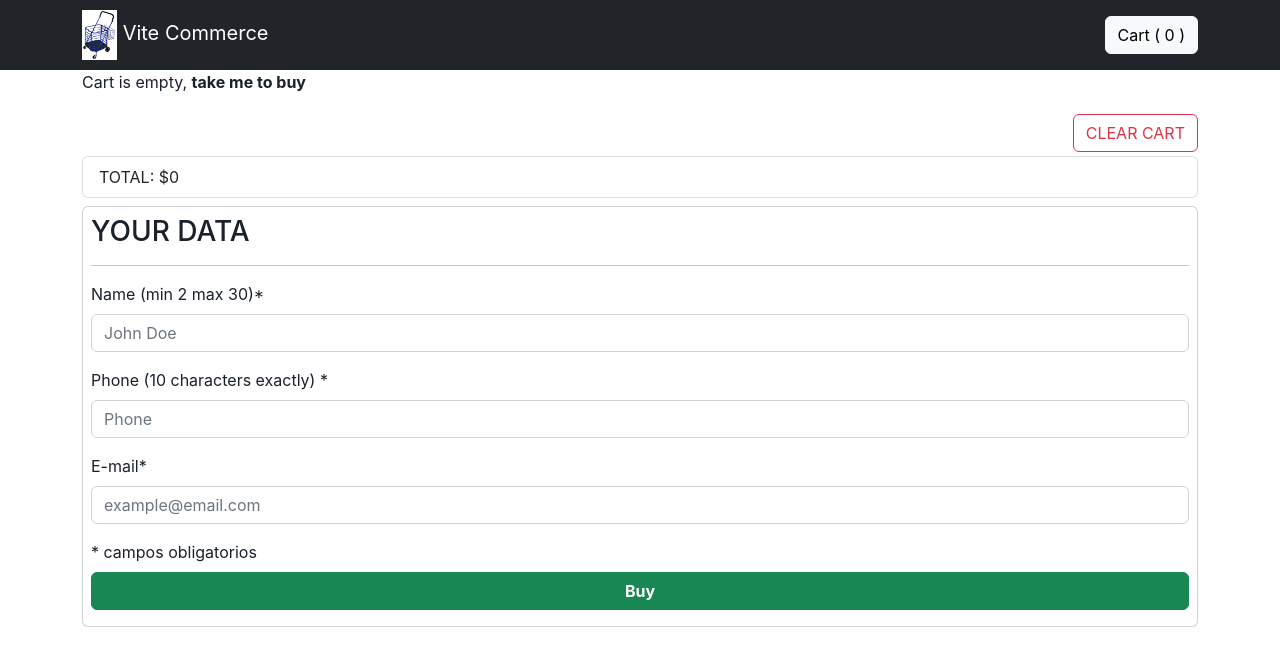
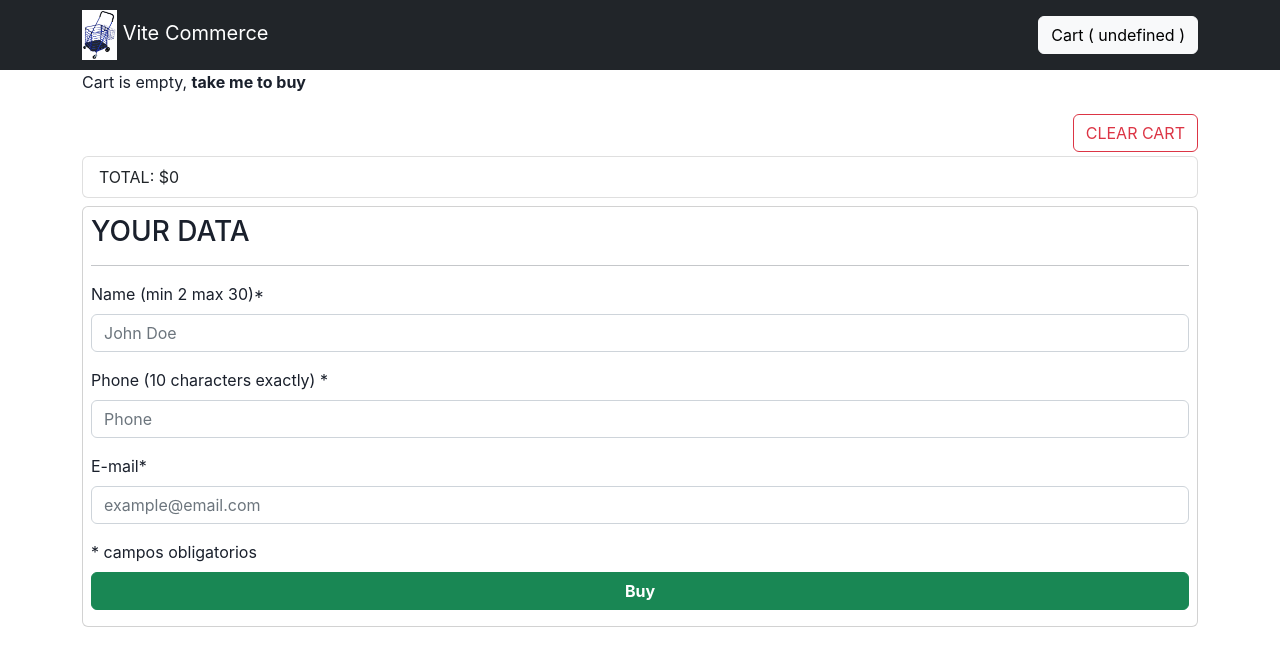
Before and after one commit to facund1n/viteCommerce, a React (Vite) app: page /checkout in a window 1280 px wide. Shown: the top 666 px of the page. Built offline with nearby package versions, Linux system fonts and the light colour scheme.

Commit message:
endpoints ^ referenceis bug fix

```diff
--- a/src/CartFunctions.jsx
+++ b/src/CartFunctions.jsx
@@ -7,7 +7,7 @@ const CartFunctions = () => {
   const [totalPrice, setTotalPrice] = useState(0);
 
   useEffect(() => {
-    console.log("carrito: ", cart);
+    console.log("carrito: ", cart, typeof cart);
     console.log("total: ", totalPrice);
   }, [cart, totalPrice]);
 
--- a/src/components/NavBar.jsx
+++ b/src/components/NavBar.jsx
@@ -3,9 +3,10 @@ import Button from "react-bootstrap/Button";
 import Navbar from "react-bootstrap/Navbar";
 import { Link } from "react-router-dom";
 
-function BrandExample({ cart }) {
+function BrandExample({ data }) {
   return (
     <>
+      {console.log(data)}
       <Navbar bg="dark" variant="dark">
         <Container>
           <Link to="/">
@@ -21,7 +22,7 @@ function BrandExample({ cart }) {
           </Link>
           <Navbar.Text>
             <Link to="/checkout">
-              <Button variant="light">Cart {`( ${cart.length} )`}</Button>
+              <Button variant="light">Cart {`( ${data} )`}</Button>
             </Link>
           </Navbar.Text>
         </Container>
--- a/src/components/products/OneProductDetail.jsx
+++ b/src/components/products/OneProductDetail.jsx
@@ -16,7 +16,7 @@ const OneProductDetail = ({ data, addToCart }) => {
 
   return (
     <>
-      <NavBar />
+      <NavBar data={data} />
       <Container className="py-2">
         <div
           style={{
--- a/src/components/products/OneProductFetch.jsx
+++ b/src/components/products/OneProductFetch.jsx
@@ -16,7 +16,6 @@ const OneProductFetch = ({ addToCart }) => {
   return (
     <>
       <OneProductDetail data={data} addToCart={addToCart} />
-      <Navbar data={data} />
     </>
   );
 };
--- a/src/views/CartDetail.jsx
+++ b/src/views/CartDetail.jsx
@@ -5,7 +5,8 @@ import Cart from "../components/Cart";
 const CartDetail = ({ cart, deleteOne, clearCart, totalP }) => {
   return (
     <div>
-      <NavBar cart={cart} />
+      {/* ver si se pasa prop cart o data */}
+      <NavBar />
       <Cart
         cart={cart}
         deleteOne={deleteOne}
```
